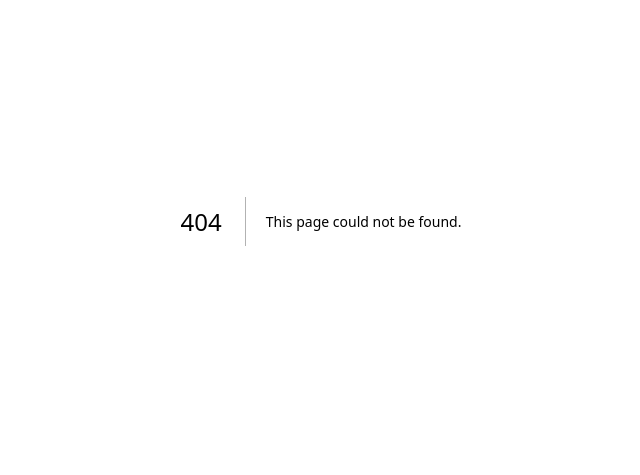
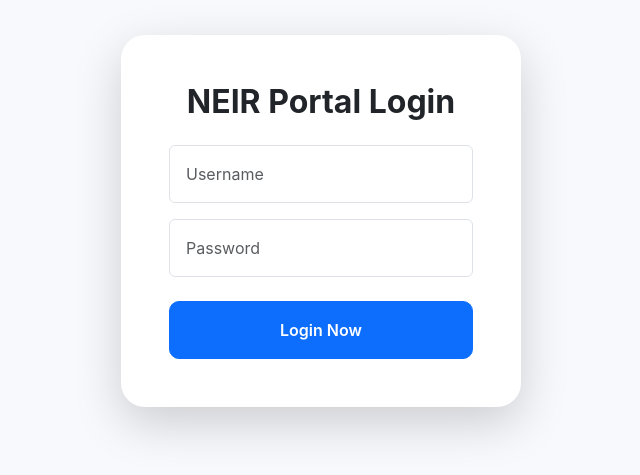
Before and after one commit to nayem-48ai/iMEi-BD, a Next.js app: page /login in a window 1280 px wide. Before the commit this address had no page. Shown: the part 179-654 px from the top of the page, without its empty margins (319-959 px from the left). Built offline with nearby package versions, Linux system fonts and the light colour scheme.

Commit message:
Create login.js

```diff
--- /dev/null
+++ b/pages/login.js
@@ -0,0 +1,43 @@
+import { useState } from 'react';
+import { useRouter } from 'next/router';
+import Head from 'next/head';
+
+export default function Login() {
+  const [user, setUser] = useState({ username: '', password: '' });
+  const [loading, setLoading] = useState(false);
+  const router = useRouter();
+
+  const handleLogin = async (e) => {
+    e.preventDefault();
+    setLoading(true);
+    const res = await fetch('/api/proxy', {
+      method: 'POST',
+      headers: { 'Content-Type': 'application/json' },
+      body: JSON.stringify({ isLogin: true, payload: user })
+    });
+    const data = await res.json();
+    if (data.idToken) {
+      localStorage.setItem('token', data.idToken);
+      localStorage.setItem('username', user.username);
+      router.push('/');
+    } else {
+      alert(data.message || "Login Failed!");
+    }
+    setLoading(false);
+  };
+
+  return (
+    <div className="login-bg d-flex align-items-center justify-content-center vh-100">
+      <div className="card glass-card p-5 shadow-lg animate__animated animate__fadeIn" style={{width: '400px'}}>
+        <h2 className="text-center fw-bold mb-4">NEIR Portal Login</h2>
+        <form onSubmit={handleLogin}>
+          <input type="text" className="form-control mb-3 p-3" placeholder="Username" required onChange={e => setUser({...user, username: e.target.value})} />
+          <input type="password" className="form-control mb-4 p-3" placeholder="Password" required onChange={e => setUser({...user, password: e.target.value})} />
+          <button className="btn btn-primary w-100 py-3" disabled={loading}>
+            {loading ? <span className="spinner-border spinner-border-sm"></span> : 'Login Now'}
+          </button>
+        </form>
+      </div>
+    </div>
+  );
+}
```
